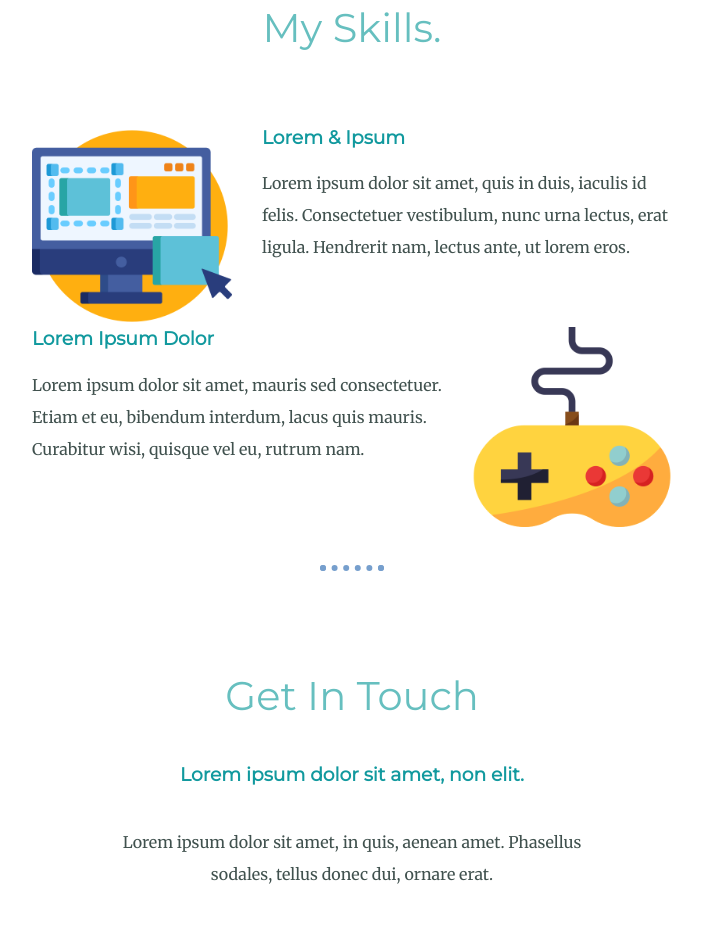
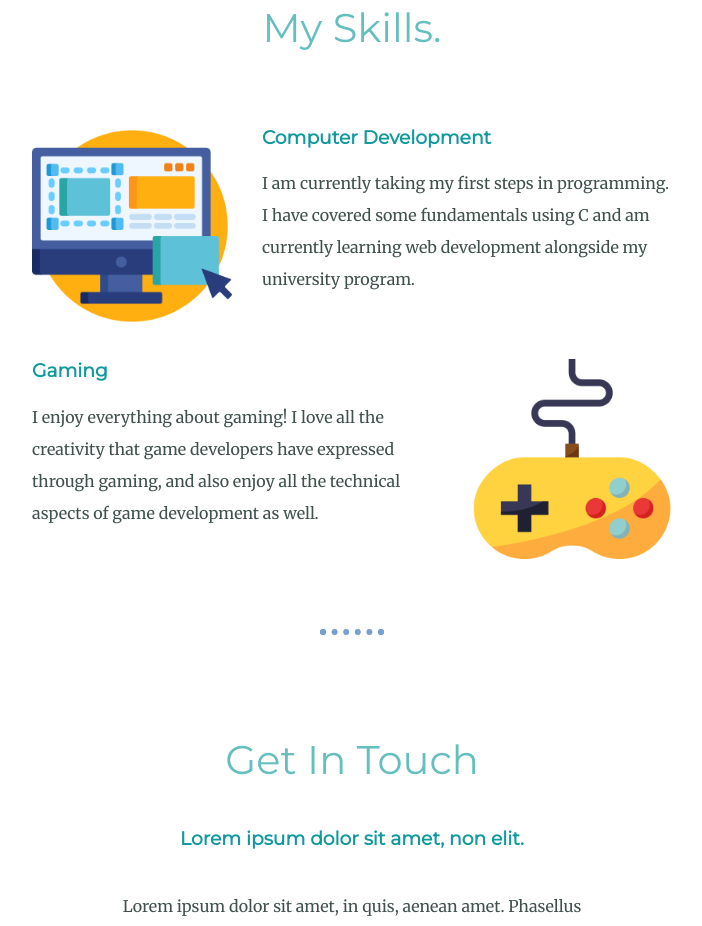
Before and after one commit to xTaengoo/first-website, a plain HTML site: page index.html in a window 1280 px wide. Shown: the part 1537-2463 px from the top of the page, without its empty margins (288-990 px from the left). Drawn offline with Linux system fonts and the light colour scheme.

Commit message:
updated skills

```diff
--- a/index.html
+++ b/index.html
@@ -31,13 +31,13 @@
           <h2>My Skills.</h2>
           <div class="skill_row">
             <img class="computer_img" src="images/ux.png" alt="">
-            <h3>Lorem & Ipsum</h3>
-            <p>Lorem ipsum dolor sit amet, quis in duis, iaculis id felis. Consectetuer vestibulum, nunc urna lectus, erat ligula. Hendrerit nam, lectus ante, ut lorem eros.</p>
+            <h3>Computer Development</h3>
+            <p>I am currently taking my first steps in programming. I have covered some fundamentals using C and am currently learning web development alongside my university program. </p>
           </div>
           <div class="skill_row">
             <img class="controller_img" src="images/joystick.png" alt="">
-            <h3>Lorem Ipsum Dolor</h3>
-            <p>Lorem ipsum dolor sit amet, mauris sed consectetuer. Etiam et eu, bibendum interdum, lacus quis mauris. Curabitur wisi, quisque vel eu, rutrum nam.</p>
+            <h3>Gaming</h3>
+            <p>I enjoy everything about gaming! I love all the creativity that game developers have expressed through gaming, and also enjoy all the technical aspects of game development as well.</p>
           </div>
         </div>
         <hr>
```
